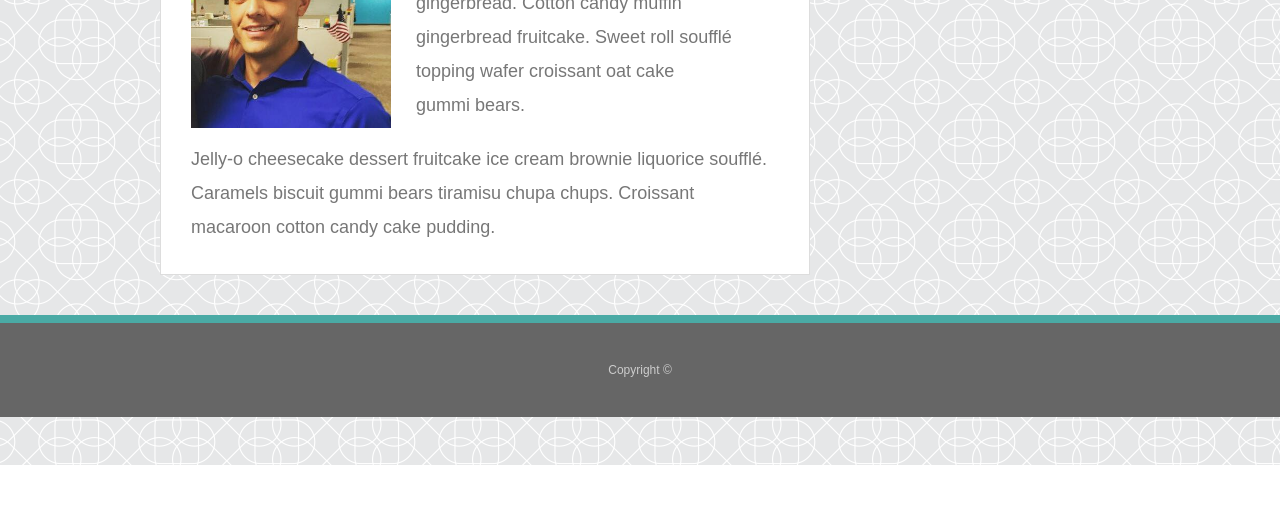
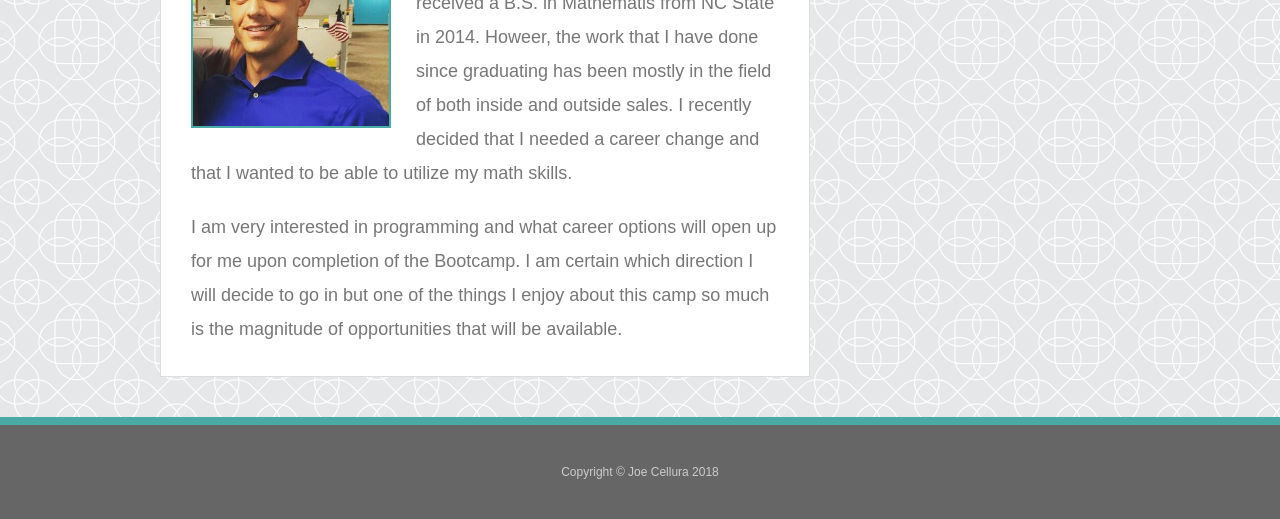
Before and after one commit to JCellura/Responsive-Portfolio, a plain HTML site: page index.html in a window 1280 px wide. Shown: the part 335-854 px from the top of the page. Before the commit the page ends 800 px from the top, so only its background shows below. Drawn offline with Linux system fonts and the light colour scheme.

Commit message:
Updated Files

```diff
--- a/assets/css/style.css
+++ b/assets/css/style.css
@@ -206,6 +206,9 @@ body {
     height: auto;
     margin-top: 10px;
     margin-right: 25px;
+    border-style: solid;
+    border-color:#4aaaa5;
+    border-width: 2px;
   }
 
   /* contact page */
--- a/index.html
+++ b/index.html
@@ -27,9 +27,9 @@
 
       <img src="assets/images/Headshot.png" class="bio-image" alt="Joe Cellura">
 
-      <p>Marshmallow jelly souffl&eacute; pastry biscuit gummi bears tootsie roll tootsie roll gingerbread. Cotton candy muffin gingerbread fruitcake. Sweet roll souffl&eacute; topping wafer croissant oat cake gummi&nbsp;bears.</p>
+      <p>I am orgiinally from Cleveland, Ohio but moved down to North Carolina in 2011. I received a B.S. in Mathematis from NC State in 2014. Howeer, the work that I have done since graduating has been mostly in the field of both inside and outside sales. I recently decided that I needed a career change and that I wanted to be able to utilize my math skills.</p>
 
-      <p>Jelly-o cheesecake dessert fruitcake ice cream brownie liquorice souffl&eacute;. Caramels biscuit gummi bears tiramisu chupa chups. Croissant macaroon cotton candy cake pudding.</p>
+      <p>I am very interested in programming and what career options will open up for me upon completion of the Bootcamp. I am certain which direction I will decide to go in but one of the things I enjoy about this camp so much is the magnitude of opportunities that will be available.</p>
 
     </section>
 
@@ -46,7 +46,7 @@
 
   <footer>
     <div class="container">
-      Copyright &copy;
+      Copyright &copy; Joe Cellura 2018
     </div>
   </footer>
 </body>
```
Also changed, not shown: contact.html (+1 -1 lines), portfolio.html (+1 -1 lines).
